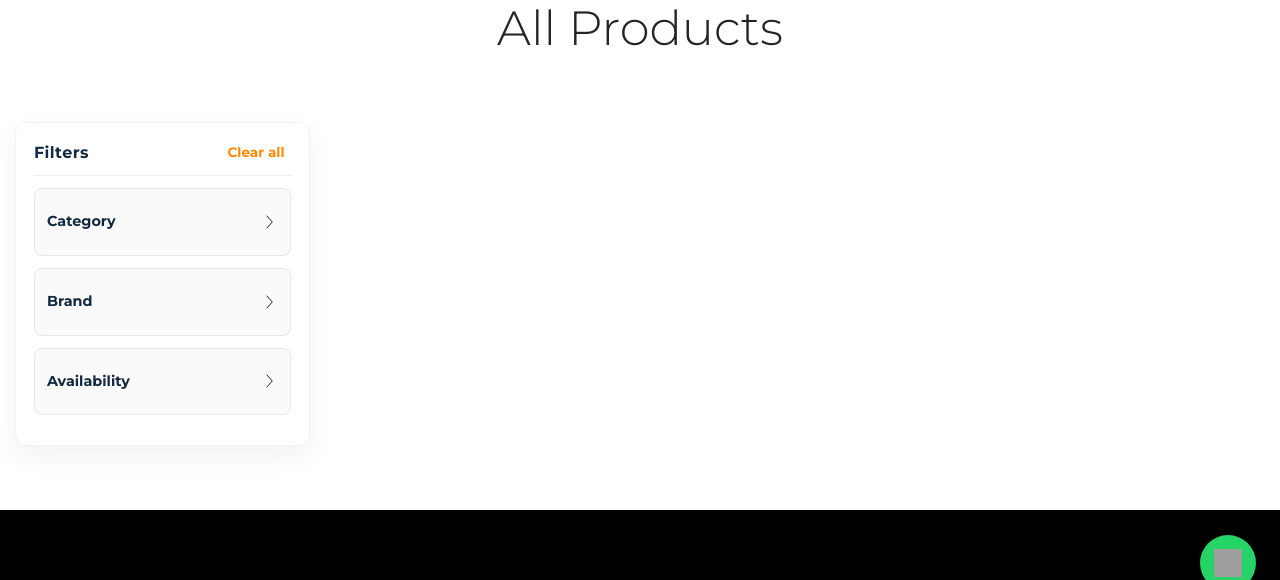
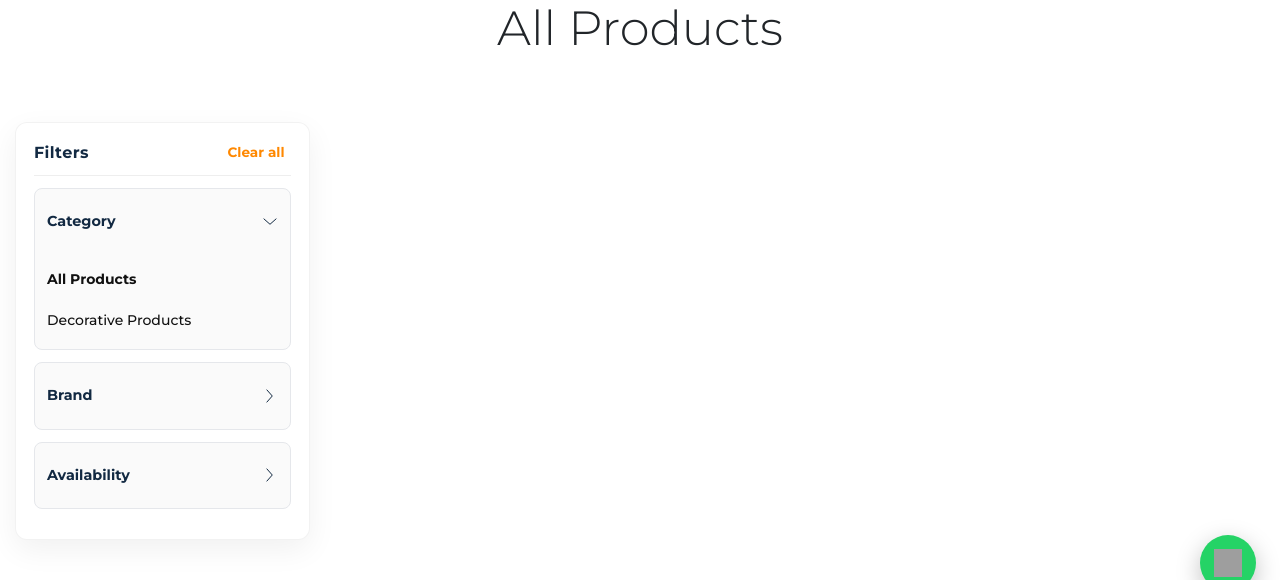
Before and after one commit to aysunsuleymanii/FuarPromet, a Django app: page /products/ in a window 1280 px wide. Shown: the part 185-765 px from the top of the page. Run offline with Django 5.2, Linux system fonts and the light colour scheme; data that the repository does not hold is empty; grey boxes are pictures that could not be loaded.

Commit message:
category filtering fix

```diff
--- a/fuar_promet_web/fuar_promet/templates/products.html
+++ b/fuar_promet_web/fuar_promet/templates/products.html
@@ -38,27 +38,37 @@
                    <!-- CATEGORY -->
                     <div class="filter-block">
                         <button class="filter-toggle" data-bs-toggle="collapse"
-                                data-bs-target="#categoryCollapse" aria-expanded="false">
+                                data-bs-target="#categoryCollapse" aria-expanded="true">
                             {% trans "Category" %}
                             <svg width="16" height="16" viewBox="0 0 16 16">
                                 <path d="M1.646 4.646L8 10.293l6.354-5.647" fill="none" stroke="currentColor"/>
                             </svg>
                         </button>
-                        <div class="collapse" id="categoryCollapse">
+
+                        <div class="collapse show" id="categoryCollapse">
                             <div class="filter-options">
-                                <label class="filter-option">
-                                    <input type="checkbox" class="category-filter" id="cat-all" value="all" checked>
-                                    <span class="filter-label">{% trans "All Categories" %}</span>
-                                </label>
+
+                                <a href="{% url 'products' %}"
+                                   class="filter-link {% if request.resolver_match.url_name == 'products' %}active{% endif %}">
+                                    {% trans "All Products" %}
+                                </a>
+
+                                <a href="{% url 'decorative_products' %}"
+                                   class="filter-link {% if request.resolver_match.url_name == 'decorative_products' %}active{% endif %}">
+                                    {% trans "Decorative Products" %}
+                                </a>
+
                                 {% for category in categories %}
-                                <label class="filter-option">
-                                    <input type="checkbox" class="category-filter" value="{{ category.id }}">
-                                    <span class="filter-label">{{ category.name }}</span>
-                                </label>
+                                <a href="{% url 'category_products' category.id %}"
+                                   class="filter-link">
+                                    {{ category.name }}
+                                </a>
                                 {% endfor %}
+
                             </div>
                         </div>
                     </div>
+
 
                     <!-- BRAND -->
                     <div class="filter-block">
@@ -144,27 +154,24 @@
 <!-- ================= FILTER SCRIPT ================= -->
 <script>
 document.addEventListener('DOMContentLoaded', () => {
-    const allCategories = document.getElementById('cat-all');
-    const categoryFilters = [...document.querySelectorAll('.category-filter')];
     const brandFilters = [...document.querySelectorAll('.brand-filter')];
     const stockFilters = [...document.querySelectorAll('.stock-filter')];
     const productItems = [...document.querySelectorAll('.product-item')];
     const resetButton = document.getElementById('reset-filters');
 
     function applyFilters() {
-        const categories = categoryFilters.filter(c => c.checked && c.value !== 'all').map(c => c.value);
     const brands = brandFilters.filter(b => b.checked).map(b => b.value);
     const stock = stockFilters.filter(s => s.checked).map(s => s.value);
 
     productItems.forEach(item => {
         const show =
-                (categories.length === 0 || categories.includes(item.dataset.category)) &&
             (brands.length === 0 || brands.includes(item.dataset.brand)) &&
             (stock.length === 0 || stock.includes(item.dataset.stock));
 
         item.style.display = show ? '' : 'none';
     });
 }
+
 
     document.querySelectorAll('input[type="checkbox"]').forEach(cb =>
         cb.addEventListener('change', applyFilters)
@@ -260,5 +267,24 @@ document.addEventListener('DOMContentLoaded', () => {
 
 .stock-badge.in-stock { background:#dcfce7;color:#166534; }
 .stock-badge.out-of-stock { background:#fee2e2;color:#991b1b; }
+
+
+.filter-link {
+    display: block;
+    padding: 6px 0;
+    font-size: 14px;
+    font-weight: 500;
+    color: #111;
+    text-decoration: none;
+}
+
+.filter-link:hover {
+    text-decoration: underline;
+}
+
+.filter-link.active {
+    font-weight: 700;
+}
+
 </style>
 {% endblock %}
```
Lines whose indentation alone changed are shown as unchanged.
